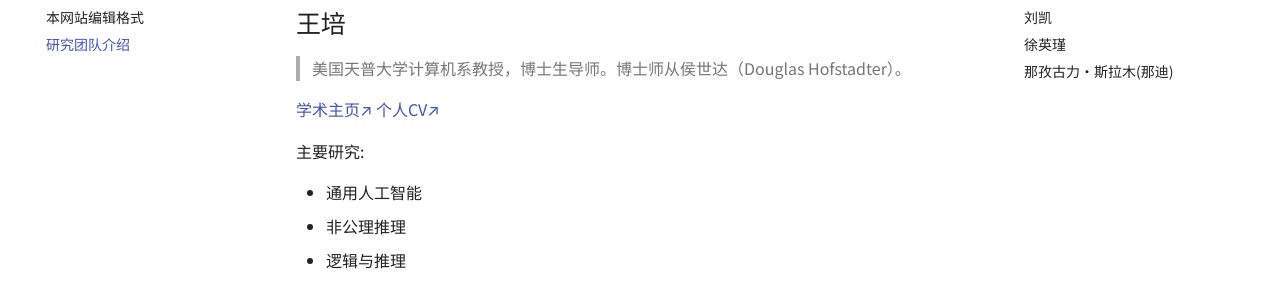
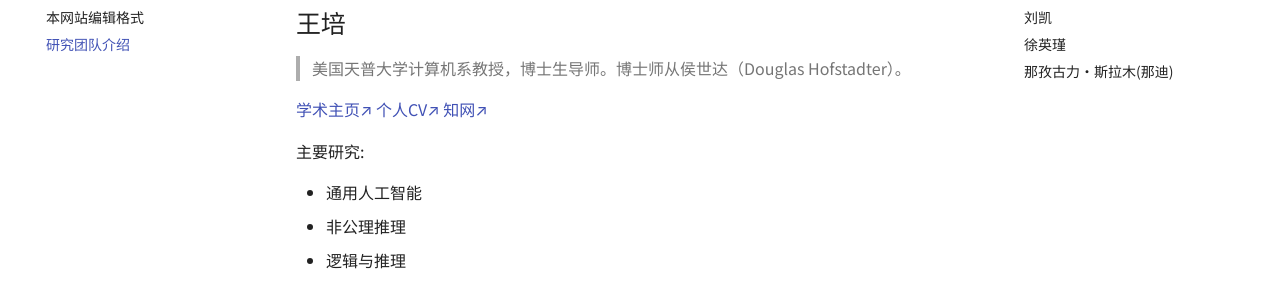
Before and after one commit to Hailaylin/agi-society-cn, an MkDocs documentation site: the page built from docs/about/team.md, in a window 1280 px wide and 1400 px high. Shown: the part 223-507 px from the top of the window. Built offline with MkDocs 1.6.1 and Material for MkDocs 9.7.7, drawn with Linux system fonts in a browser that asks for light colours; comment, search, counter and statistics services are not loaded.

Commit message:
feat: 增补链接

```diff
--- a/docs/about/team.md
+++ b/docs/about/team.md
@@ -10,7 +10,7 @@ comments: true
 
 [学术主页↗](https://cis.temple.edu/~pwang/)
 [个人CV↗](https://cis.temple.edu/~pwang/PeiWangCV.html "Curriculum Vitae of Pei Wang (temple.edu)")
-<!-- [知网↗](https://chn.oversea.cnki.net/kcms/detail/knetsearch.aspx?sfield=au&skey=%E7%8E%8B%E5%9F%B9&code=000030813766&v=S9YHj3BEsKa5fwwTFPnTmqScyLd2I_AasnZGijQCwpKf4UHLVXsBbaUm89ugcmww) -->
+[知网↗](https://chn.oversea.cnki.net/kcms/detail/knetsearch.aspx?sfield=au&skey=%E7%8E%8B%E5%9F%B9&code=000030813766&v=S9YHj3BEsKa5fwwTFPnTmqScyLd2I_AasnZGijQCwpKf4UHLVXsBbaUm89ugcmww)
 
 主要研究:
 
@@ -53,7 +53,7 @@ comments: true
 [知乎↗](https://www.zhihu.com/people/wuyuezhidian)
 [Bilibili↗](https://space.bilibili.com/475410405)
 [优酷↗](https://www.youku.com/profile/index/?uid=UMjE3MDM1OTcy)
-<!-- [知网↗](https://chn.oversea.cnki.net/kcms/detail/knetsearch.aspx?sfield=au&skey=刘凯&code=000047659669;000047659669&v=y7vj98LMVg_UHxhubKBjMQQpbklWyJGk5a_8PeXYFeCYzWi5m1uTEUjjoX1xjAIIOeb1sc-Ug9eznEYpNQXXLA==) -->
+[知网↗](https://chn.oversea.cnki.net/kcms/detail/knetsearch.aspx?sfield=au&skey=刘凯&code=000047659669;000047659669&v=y7vj98LMVg_UHxhubKBjMQQpbklWyJGk5a_8PeXYFeCYzWi5m1uTEUjjoX1xjAIIOeb1sc-Ug9eznEYpNQXXLA==)
 
 研究方向：通用人工智能与教育大科学的理论与实践、类脑系统开发与机器教育、计算精神病学。
 
@@ -80,7 +80,7 @@ comments: true
 
 [百度百科↗](https://baike.baidu.com/item/%E5%BE%90%E8%8B%B1%E7%91%BE/1778275)
 [Bilibili↗](https://space.bilibili.com/1030)
-<!-- [知网↗](https://chn.oversea.cnki.net/kcms/detail/knetsearch.aspx?sfield=au&skey=%E5%BE%90%E8%8B%B1%E7%91%BE&code=000036949310&v=f5P6chuNTza-7Rk3TFVHPGmsJDI8Q8tRORf9XlH8k8njXtviqPM535RNdHPUPx1o) -->
+[知网↗](https://chn.oversea.cnki.net/kcms/detail/knetsearch.aspx?sfield=au&skey=%E5%BE%90%E8%8B%B1%E7%91%BE&code=000036949310&v=f5P6chuNTza-7Rk3TFVHPGmsJDI8Q8tRORf9XlH8k8njXtviqPM535RNdHPUPx1o)
 
 专长为分析哲学史、心灵哲学、人工智能哲学以及分析哲学与欧陆哲学比较研究。
 
@@ -94,6 +94,8 @@ comments: true
 目前徐英瑾还任中国知识论专业委员会副秘书长。
 
 ## 那孜古力·斯拉木(那迪)
+
+[知网↗](https://chn.oversea.cnki.net/kcms2/author/detail?v=wRD08hUPYgwHqv6pqt1Lry077C8HmYeFUg_u_vKAKELr9EuNyzuelYm8aFEHWLCDlsaQ35mKa0ssz5y7seHPRwYweIqJYvLqGRxektNLWL-gjim3eRBvXXRWBg--mAzQraqInCBc1Zy03vfEnEBPhEIi3C0Kz5X0byKD64Kg2olxmlgOimKHfRjBS1efeJAW&uniplatform=NZKPT&language=CHS)
 
 > 博士，西北民族大学，中国民族信息技术研究院，计算机技术、人工智能、大数据方向的硕士研究生导师
 
```
